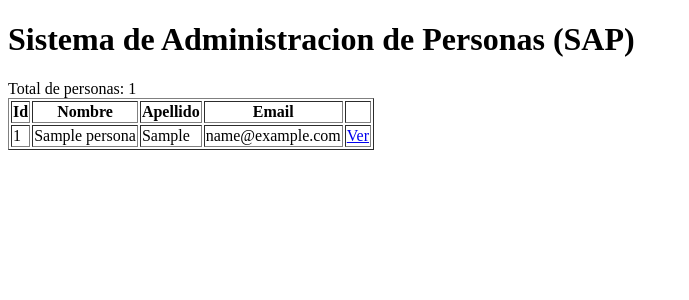
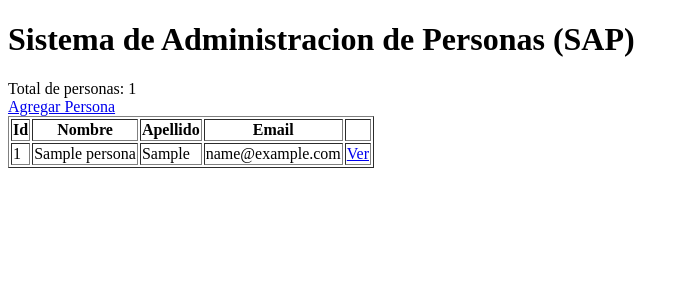
Before and after one commit to VictorCarmonaMoraza/API_Flask_Frontend, a Flask app: page / in a window 1280 px wide. Shown: the top 300 px of the page, without its empty margins (0-689 px from the left). Run offline with Flask 3, Linux system fonts and the light colour scheme; tables that the repository leaves empty hold one stand-in row (values such as "Sample post").

Commit message:
2-Agregar Persona con Flask, WTForms y SQLAlchemy

```diff
--- a/app.py
+++ b/app.py
@@ -1,6 +1,9 @@
 from flask import Flask, render_template
 from flask_migrate import Migrate
 from flask_sqlalchemy import SQLAlchemy
+from flask_wtf import FlaskForm
+from wtforms import StringField, SubmitField
+from wtforms.validators import DataRequired
 
 app = Flask(__name__)
 
@@ -22,6 +25,9 @@ db =SQLAlchemy(app)
 migrate = Migrate()
 migrate.init_app(app, db)
 
+#configuracion de flask-wtf
+app.config['SECRET_KEY']='llave_secreta'
+
 
 class Persona(db.Model):
     #Definimos las columnas indicando el tipo de dato
@@ -40,7 +46,13 @@ class Persona(db.Model):
         )
 
 
-
+class PersonaForm(FlaskForm):
+    #Campo requerido
+    nombre = StringField('Nombre',validators =[DataRequired()])
+    #Campo opcional
+    apellido = StringField('Apellido')
+    email = StringField('Email',validators =[DataRequired()])
+    enviar = SubmitField('Enviar')
 
 @app.route('/')
 @app.route('/index')
@@ -63,3 +75,8 @@ def ver_detalle(id):
     persona = Persona.query.get_or_404(id)
     app.logger.debug(f'Ver persona: {persona}')
     return render_template('detalle.html', personaVerDetalle =persona)
+
+@app.route('/agregar', methods =['GET','POST'])
+def agregar():
+    #Instanciamos la clase Persona
+    persona = Persona()
--- a/templates/index.html
+++ b/templates/index.html
@@ -8,6 +8,9 @@
 <h1>Sistema de Administracion de Personas (SAP)</h1>
 <div>
     Total de personas: {{total_pHTML}}
+</div>
+<div>
+    <a href="{{url_for('agregar')}}">Agregar Persona</a>
 </div>
 
 <div>
```
